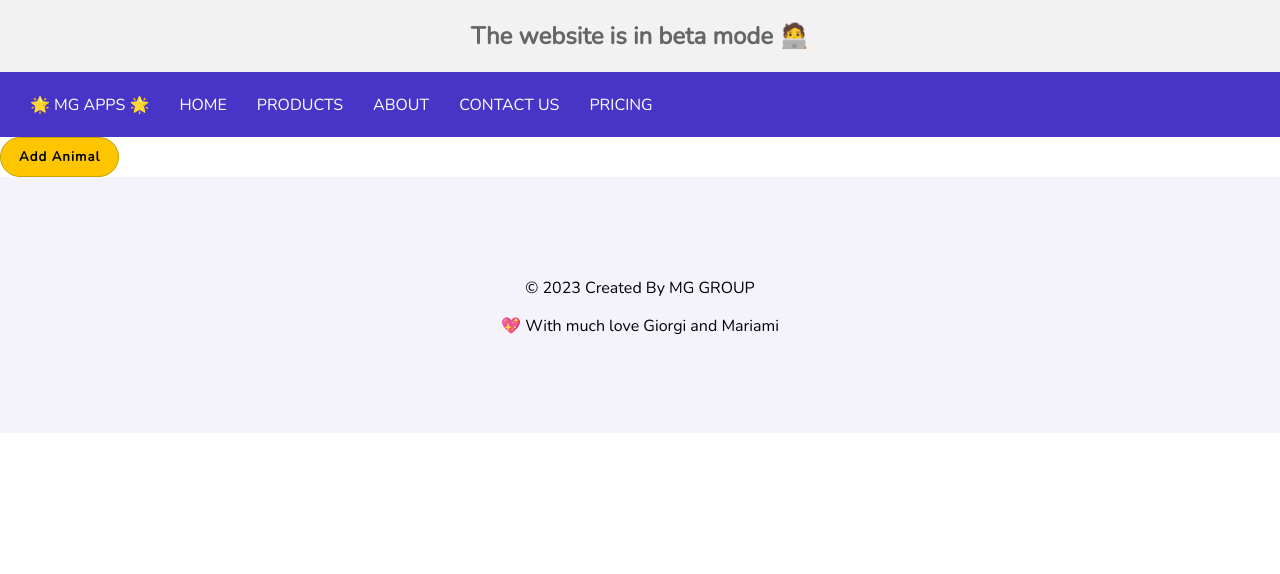
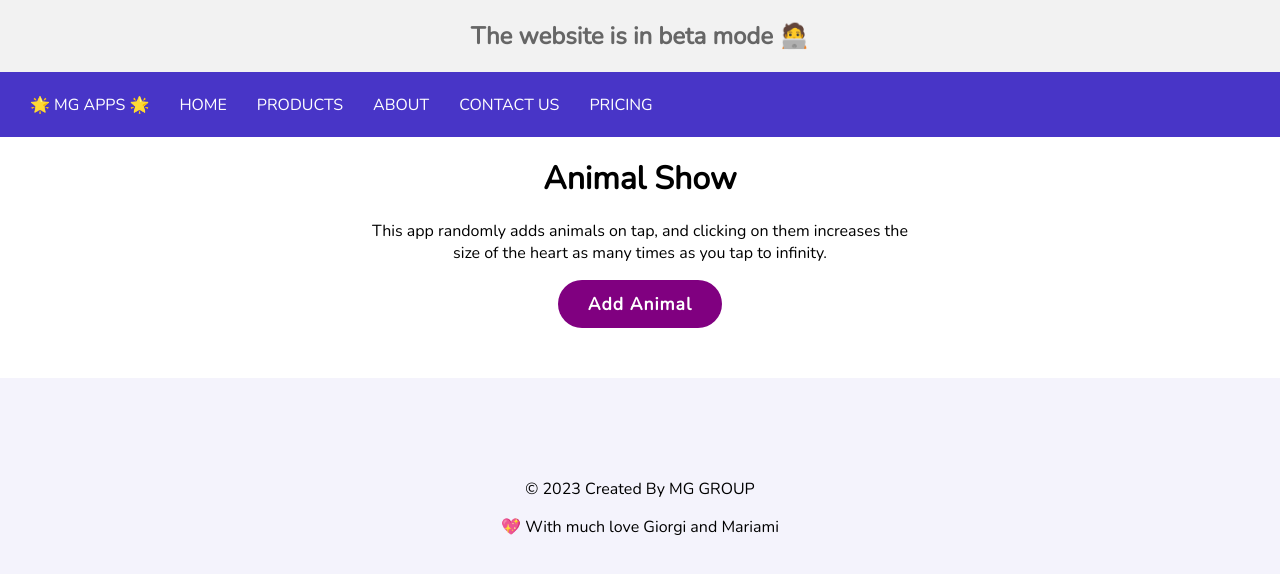
Before and after one commit to giorgi63/TeamColaboration, a React (Create React App) app in the folder store-app/: page /AnimalShow in a window 1280 px wide. Shown: the top 574 px of the page. Built offline with nearby package versions, Linux system fonts and the light colour scheme; a web font is replaced by a local one.

Commit message:
animalshow

```diff
--- a/store-app/src/AnimalShow.js
+++ b/store-app/src/AnimalShow.js
@@ -15,22 +15,21 @@ export const AnimalShow = () => {
   const [animalsList, setAnimal] = useState([]); // animal array state
 
   function handleClick() {
-    console.log("Button clicked....");
     setAnimal([...animalsList, getRandomAnimal()]);
-    console.log(animalsList);
   }
 
-  var animalsToRender = animalsList.map((animal) => {
-    return <DisplayAnimal type={animal} />;
+  var animalsToRender = animalsList.map((animal, index) => {
+    return <DisplayAnimal key={index} type={animal} />;
   });
 
-  //Map function will iterate through every animal and create a array of component list
+  return (
+    <div className="animal-show-container">
+      <h2>Animal Show</h2>
+      <p>This app randomly adds animals on tap, and clicking on them increases the size of the heart as many times as you tap to infinity.</p>
 
-  return (
-    <>
-      <button onClick={handleClick}>Add Animal</button>
-      <div>{animalsToRender}</div>
-    </>
+      <button className="add-animal-button" onClick={handleClick}>Add Animal</button>
+      <div className="animals-list">{animalsToRender}</div>
+    </div>
   );
 };
 
--- a/store-app/src/Home.js
+++ b/store-app/src/Home.js
@@ -6,7 +6,7 @@ import CartList from './CartList';
 
 const items = [
   { id: 1, image: "https://cdn.dribbble.com/users/1224589/screenshots/16105004/media/3260d802d993ac3891c6428d13863a62.jpg?compress=1&resize=400x300&vertical=center", route: "/Item1", title: "BookApp" },
-  { id: 2, image: "https://cdn.dribbble.com/users/1224589/screenshots/16105004/media/3260d802d993ac3891c6428d13863a62.jpg?compress=1&resize=400x300&vertical=center", route: "/AnimalShow", title: "Animal Show" },
+  { id: 2, image: "https://cdn.dribbble.com/users/27148/screenshots/1783002/untitled-1.png", route: "/AnimalShow", title: "Animal Show" },
   { id: 3, image: "https://cdn.dribbble.com/users/1224589/screenshots/16105004/media/3260d802d993ac3891c6428d13863a62.jpg?compress=1&resize=400x300&vertical=center", route: "/item3", title: "Item 3" },
   { id: 4, image: "https://cdn.dribbble.com/users/1224589/screenshots/16105004/media/3260d802d993ac3891c6428d13863a62.jpg?compress=1&resize=400x300&vertical=center", route: "/item4", title: "Item 3" }
 
--- a/store-app/src/NavBar.css
+++ b/store-app/src/NavBar.css
@@ -657,3 +657,115 @@ section {
   .banner-button:hover {
 	background-color: #800080;
   }
+  .animal-show-container {
+	max-width: 600px;
+	margin: 0 auto;
+	text-align: center;
+	padding: 20px;
+  }
+
+  .animal-show-container h2 {
+	font-size: 2rem;
+	margin-bottom: 20px;
+  }
+
+  .add-animal-button {
+	padding: 12px 30px;
+	background-color: purple;
+	color: white;
+	font-size: 1.1rem;
+	border: none;
+	border-radius: 25px;
+	cursor: pointer;
+	transition: background-color 0.3s ease-in-out;
+  }
+
+  .add-animal-button:hover {
+	background-color: #800080;
+  }
+
+  .animals-list {
+	display: flex;
+	flex-wrap: wrap;
+	justify-content: center;
+	margin-top: 30px;
+  }
+
+  .animal-card {
+	position: relative;
+	width: 200px;
+	height: 200px;
+	background-color: #f5f5f5;
+	margin: 10px;
+	display: flex;
+	align-items: center;
+	justify-content: center;
+	border-radius: 8px;
+	box-shadow: 0 4px 6px rgba(0, 0, 0, 0.1);
+	transition: transform 0.3s ease-in-out;
+	overflow: hidden;
+  }
+
+  .animal-card:hover {
+	transform: scale(1.05);
+	box-shadow: 0 8px 12px rgba(0, 0, 0, 0.15);
+  }
+
+  .animal-card:before {
+	content: "";
+	position: absolute;
+	top: 0;
+	left: 0;
+	width: 100%;
+	height: 100%;
+	background-color: rgba(0, 0, 0, 0.4);
+	opacity: 0;
+	transition: opacity 0.3s ease-in-out;
+  }
+
+  .animal-card:hover:before {
+	opacity: 1;
+  }
+
+  .animal-card img {
+	max-width: 100%;
+	max-height: 100%;
+	transition: transform 0.3s ease-in-out;
+  }
+
+  .animal-card:hover img {
+	transform: scale(1.1);
+  }
+
+  .animal-card .overlay {
+	position: absolute;
+	top: 0;
+	left: 0;
+	width: 100%;
+	height: 100%;
+	display: flex;
+	flex-direction: column;
+	align-items: center;
+	justify-content: center;
+	opacity: 0;
+	transition: opacity 0.3s ease-in-out;
+  }
+
+  .animal-card:hover .overlay {
+	opacity: 1;
+	background-color: rgba(0, 0, 0, 0.7);
+  }
+
+  .animal-card .overlay-content {
+	text-align: center;
+	color: #fff;
+  }
+
+  .animal-card .overlay-content h3 {
+	font-size: 1.5rem;
+	margin-bottom: 10px;
+  }
+
+  .animal-card .overlay-content p {
+	font-size: 1.2rem;
+  }
```
